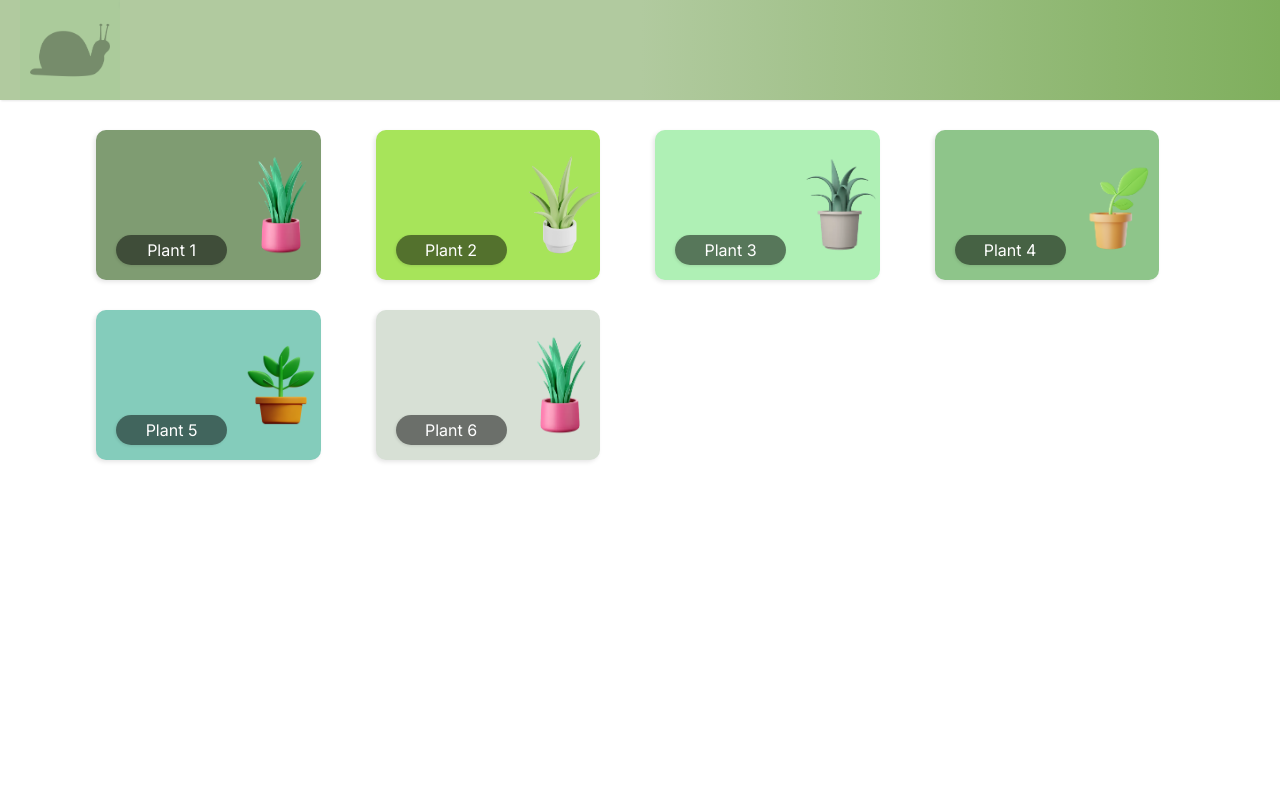
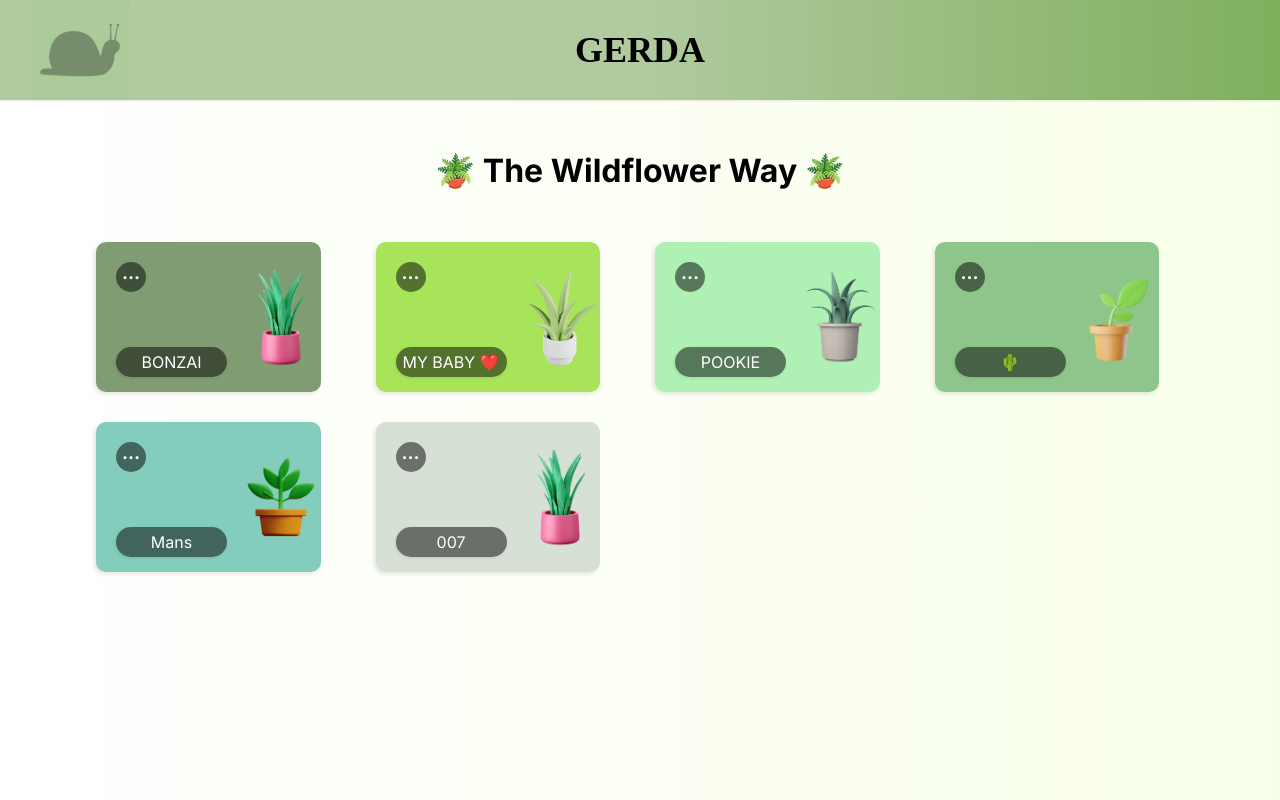
Before and after one commit to 88potatoes/gerdsite, a Vue app: page / in a window 1280 px wide. Built offline with nearby package versions, Linux system fonts and the light colour scheme.

Commit message:
edit button and header changes

```diff
--- a/index.html
+++ b/index.html
@@ -9,11 +9,12 @@
   <link rel="preconnect" href="https://fonts.googleapis.com">
   <link rel="preconnect" href="https://fonts.gstatic.com" crossorigin>
   <link href="https://fonts.googleapis.com/css2?family=Inter:wght@100..900&display=swap" rel="stylesheet">
-
+  <link href="https://fonts.googleapis.com/css2?family=Nanum+Myeongjo&display=swap" rel="stylesheet">
   <style>
-    html, body {
-    margin: 0;
-    padding: 0;
+    html,
+    body {
+      margin: 0;
+      padding: 0;
     }
 
     * {
--- a/src/App.vue
+++ b/src/App.vue
@@ -18,5 +18,6 @@ import plant1 from "./plants/plant1.webp"
   flex-direction: column;
   align-items: center;
   height: 100vh;
+  background-image: linear-gradient(to right, #ffffff, #f8ffe9);
 }
 </style>
--- a/src/components/GardenComponent.vue
+++ b/src/components/GardenComponent.vue
@@ -1,21 +1,24 @@
 <script setup>
-import PlantComponent from "./PlantComponent.vue"
-import plant1 from "../plants/plant1.webp"
-import plant2 from "../plants/plant2.png"
-import plant3 from "../plants/plant3.webp"
-import plant4 from "../plants/plant4.webp"
-import plant5 from "../plants/plant5.webp"
+import PlantComponent from './PlantComponent.vue'
+import plant1 from '../plants/plant1.webp'
+import plant2 from '../plants/plant2.png'
+import plant3 from '../plants/plant3.webp'
+import plant4 from '../plants/plant4.webp'
+import plant5 from '../plants/plant5.webp'
 </script>
 
 <template>
+
+  <div class="title">
+    <h1> 🪴 The Wildflower Way 🪴</h1>
+  </div>
   <div class="garden">
-
-        <PlantComponent name="Plant 1" colour="#7F9C72" :imgSrc="plant1"/>
-        <PlantComponent name="Plant 2" colour="#A7E45A" :imgSrc="plant2"/>
-        <PlantComponent name="Plant 3" colour="#AFF0B5" :imgSrc="plant3"/>
-        <PlantComponent name="Plant 4" colour="#8EC58A" :imgSrc="plant4"/>
-        <PlantComponent name="Plant 5" colour="#84CCBB" :imgSrc="plant5"/>
-        <PlantComponent name="Plant 6" colour="#D7E0D5" :imgSrc="plant1"/>
+    <PlantComponent name="BONZAI" colour="#7F9C72" :imgSrc="plant1" />
+    <PlantComponent name="MY BABY ❤️" colour="#A7E45A" :imgSrc="plant2" />
+    <PlantComponent name="POOKIE" colour="#AFF0B5" :imgSrc="plant3" />
+    <PlantComponent name="🌵" colour="#8EC58A" :imgSrc="plant4" />
+    <PlantComponent name="Mans" colour="#84CCBB" :imgSrc="plant5" />
+    <PlantComponent name="007" colour="#D7E0D5" :imgSrc="plant1" />
   </div>
 </template>
 
@@ -30,4 +33,8 @@ import plant5 from "../plants/plant5.webp"
   padding-top: 30px;
   position: relative;
 }
+
+.title {
+    padding-top: 30px;
+}
 </style>
--- a/src/components/PlantComponent.vue
+++ b/src/components/PlantComponent.vue
@@ -30,6 +30,7 @@ const setPercentage = (event) => {
 
 <template>
   <div class="plantcomponent" :style="{ 'background-color': colour }" @click="togglePopup">
+    <div class="edit"><strong>…</strong></div>
     <img class="plantimage" :src="imgSrc" alt="Plant Image" width="100" height="100" />
     <div class="nametag">{{ name }}</div>
   </div>
@@ -84,4 +85,17 @@ const setPercentage = (event) => {
   position: absolute;
   right: -10px;
 }
+
+.edit {
+  position: absolute;
+  color: white;
+  background-color: rgba(0, 0, 0, 0.5);
+  width: 30px;
+  height: 30px;
+  border-radius: 50%;
+  text-align: center;
+  font-size: large;
+  top: 20px;
+  left: 20px;
+}
 </style>
--- a/src/components/PlantPopup.vue
+++ b/src/components/PlantPopup.vue
@@ -63,11 +63,11 @@ const getColor = (per) => {
         :style="{ backgroundColor: buttonClicked ? '#C7E7EC' : '#98d0d9' }"
       >
         <!-- Conditional Text -->
-        <span v-if="!buttonClicked" class="buttonText">Nourish me!</span>
+        <span v-if="!buttonClicked" class="buttonText">Water me!</span>
       </button>
 
       <div class="wateringText">
-        Watering <span class="boldText">{{ name }}</span>
+        <span class="boldText">{{ name }}</span>
       </div>
       <img :src="imgSrc" alt="Plant Image" width="300" height="300" />
       <div class="closebutton" @click="close">X</div>
@@ -90,7 +90,8 @@ const getColor = (per) => {
   display: flex;
   justify-content: space-around;
   width: 350px;
-  background-image: linear-gradient(to right, #bcbdbc, #c0c2c9);
+  background-image: linear-gradient(to right, rgb(188, 188, 188), rgb(192, 194, 201));
+  /* background-color: transparent; */
   padding: 15px;
   border-radius: 25px;
   color: white;
@@ -108,7 +109,7 @@ const getColor = (per) => {
   align-items: center;
   justify-content: center;
 
-  background-image: linear-gradient(to right, #999999, #7c7b7b);
+  background-image: linear-gradient(to right, rgba(153, 153, 153), rgba(123, 123, 123));
   z-index: 10;
   border-radius: 30px;
   margin: 0;
--- a/src/components/SnailHeader.vue
+++ b/src/components/SnailHeader.vue
@@ -1,6 +1,10 @@
 <template>
   <header>
     <img src="@/GerdaLogo.png" alt="Header Image" class="header-image" />
+    <div class="header-title">
+      <h1 style="font-family:'EB Garamond'">GERDA</h1>
+
+    </div>
   </header>
 </template>
 
@@ -12,13 +16,26 @@ header {
   padding: 0;
   text-align: center;
   box-shadow: 1px 1px 2px rgba(0, 0, 0, 0.1);
+  position: relative;
+  height: 100px;
+}
+
+.header-title {
+  font-family:'Nanum Myeongjo', serif;
+  display: flex;
+  align-items: center;
+  justify-content: center;
+  height: 100%;
+  font-size: large;
+  font-weight: 200;
 }
 
 .header-image {
   width: 100px;
   height: 100px;
   object-fit: cover;
-  float: left;
+  left: 10px;
   margin-left: 20px;
+  position: absolute;
 }
 </style>
```
Lines whose indentation alone changed are shown as unchanged.
